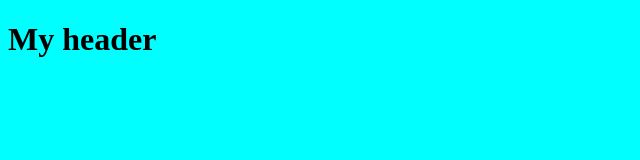
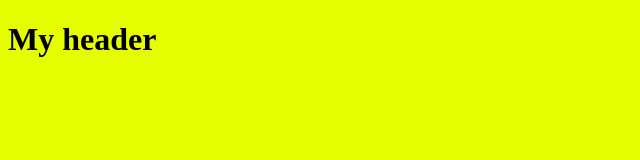
Before and after one commit to 77rolex/test-repo, a plain HTML site: page index.html in a window 1280 px wide. Shown: the whole page, without its empty margins (0-640 px from the left). Drawn offline with Linux system fonts and the light colour scheme.

Commit message:
Change bg-color

```diff
--- a/css/style.css
+++ b/css/style.css
@@ -1,3 +1,3 @@
 body{
-    background-color: aqua;
+    background-color: rgb(229, 255, 0);
 }
```
